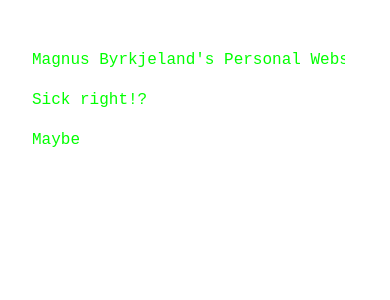
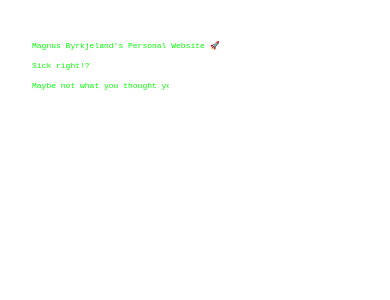
Before and after one commit to sleipner01/sleipner01.github.io, a React (Vite) app: page / in a window 390 px wide. Shown: the top 300 px of the page. Built offline with nearby package versions, Linux system fonts and the light colour scheme.

Commit message:
style: text-writer for small screens

```diff
--- a/src/components/TypeWriter/TypeWriter.scss
+++ b/src/components/TypeWriter/TypeWriter.scss
@@ -103,7 +103,7 @@
     0% {
       width: 0;
     }
-    10% {
+    8% {
       width: 100%;
     }
   }
@@ -118,7 +118,7 @@
       visibility: visible;
     }
 
-    18% {
+    12% {
       width: 100%;
     }
   }
@@ -133,7 +133,7 @@
       visibility: visible;
     }
 
-    22% {
+    16% {
       width: 100%;
     }
   }
@@ -148,7 +148,7 @@
       visibility: visible;
     }
 
-    26% {
+    20% {
       width: 100%;
     }
   }
@@ -163,7 +163,7 @@
       visibility: visible;
     }
 
-    32% {
+    28% {
       width: 100%;
     }
   }
@@ -178,7 +178,7 @@
       visibility: visible;
     }
 
-    40% {
+    36% {
       width: 100%;
     }
   }
@@ -188,7 +188,22 @@
       width: 0;
       visibility: hidden;
     }
-    32% {
+    36% {
+      width: 0;
+      visibility: visible;
+    }
+
+    40% {
+      width: 100%;
+    }
+  }
+
+  @keyframes eighth {
+    0% {
+      width: 0;
+      visibility: hidden;
+    }
+    38% {
       width: 0;
       visibility: visible;
     }
@@ -198,32 +213,17 @@
     }
   }
 
-  @keyframes eighth {
-    0% {
-      width: 0;
-      visibility: hidden;
-    }
-    34% {
-      width: 0;
-      visibility: visible;
-    }
-
-    44% {
-      width: 100%;
-    }
-  }
-
   @keyframes ninth {
     0% {
       width: 0;
       visibility: hidden;
     }
-    42% {
+    46% {
       width: 0;
       visibility: visible;
     }
 
-    52% {
+    50% {
       width: 100%;
     }
   }
@@ -233,12 +233,12 @@
       width: 0;
       visibility: hidden;
     }
-    50% {
+    52% {
       width: 0;
       visibility: visible;
     }
 
-    60% {
+    54% {
       width: 100%;
     }
   }
@@ -248,12 +248,12 @@
       width: 0;
       visibility: hidden;
     }
-    52% {
+    54% {
       width: 0;
       visibility: visible;
     }
 
-    62% {
+    58% {
       width: 100%;
     }
   }
@@ -262,10 +262,10 @@
     0% {
       visibility: hidden;
     }
-    56% {
+    58% {
       visibility: hidden;
     }
-    57% {
+    59% {
       visibility: visible;
     }
   }
@@ -279,7 +279,7 @@
       width: 0;
       visibility: visible;
     }
-    74% {
+    68% {
       width: 100%;
     }
   }
@@ -293,7 +293,7 @@
       width: 0;
       visibility: visible;
     }
-    78% {
+    72% {
       width: 100%;
     }
   }
@@ -307,8 +307,19 @@
       width: 0;
       visibility: visible;
     }
-    82% {
+    78% {
       width: 100%;
     }
   }
 }
+@media screen and (width < 600px) {
+  .typewriter-container {
+    font-size: 0.7em;
+  }
+}
+
+@media screen and (width < 480px) {
+  .typewriter-container {
+    font-size: 0.5em;
+  }
+}
```
